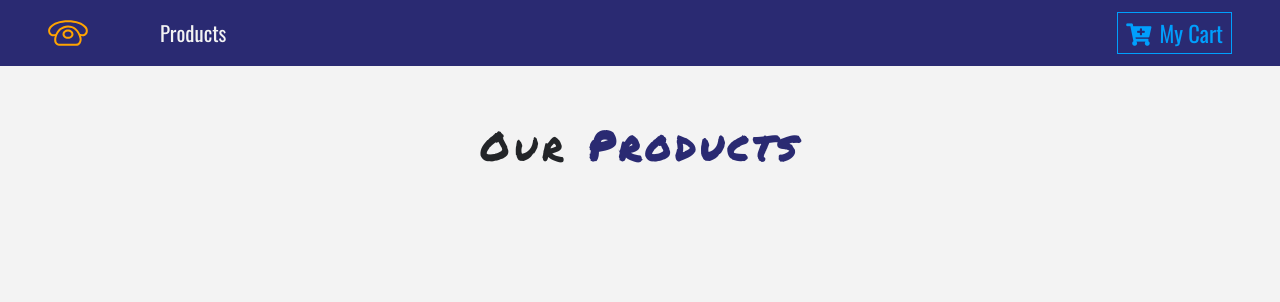
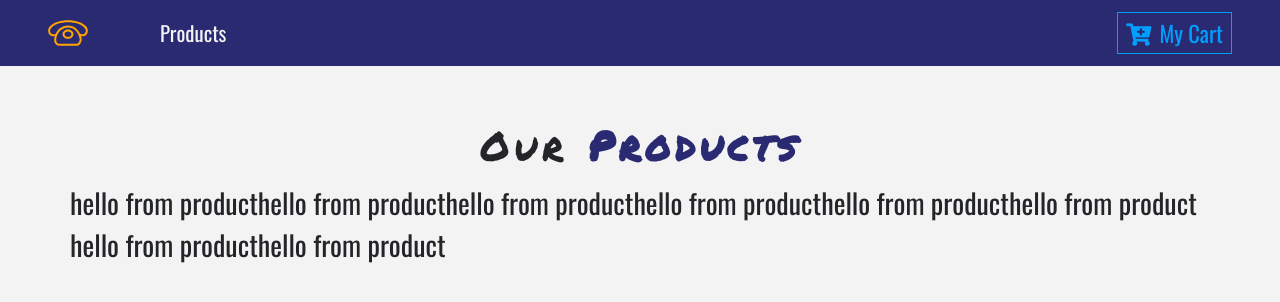
Before and after one commit to spiritxhx/PhoneStore, a React (Create React App) app: page / in a window 1280 px wide. Shown: the top 302 px of the page. Built offline with nearby package versions, Linux system fonts and the light colour scheme.

Commit message:
return Product component in productComsumer

```diff
--- a/src/components/ProductList.js
+++ b/src/components/ProductList.js
@@ -18,7 +18,9 @@ export default class ProductList extends Component {
                         <div class="row">
                             <ProductConsumer>
                                 {value => {
-                                    console.log(value);
+                                    return  value.products.map( product =>{
+                                        return <Product key={product.id} product={product} />;
+                                    })
                                 }}
                             </ProductConsumer>
                         </div>
```
